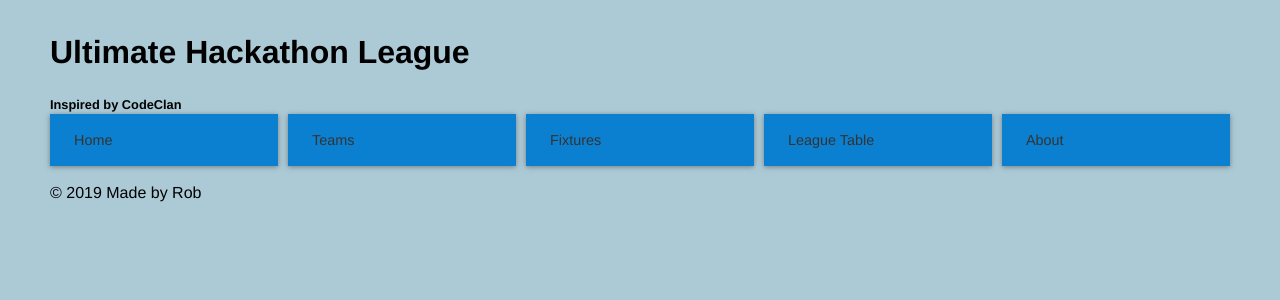
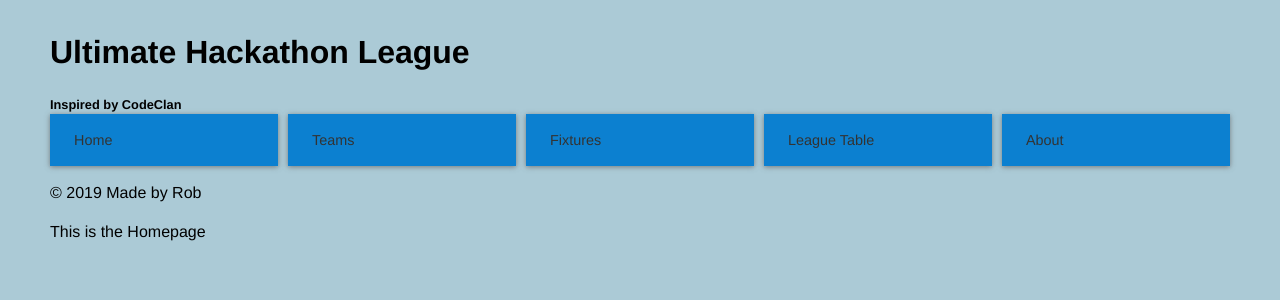
Before and after one commit to rcarmitage/codeclan_solo_project-sports_scoring_app_v3.0_javascript_vue, a Vue app: page / in a window 1280 px wide. Shown: the top 300 px of the page. Built offline with nearby package versions, Linux system fonts and the light colour scheme.

Commit message:
changes to Teams page, still doesn't display text

```diff
--- a/src/views/Home.vue
+++ b/src/views/Home.vue
@@ -1,6 +1,6 @@
 <template>
   <div id="app">
-
+    <p>This is the Homepage</p>
   </div>
 </template>
 
--- a/src/views/Teams.vue
+++ b/src/views/Teams.vue
@@ -1,5 +1,5 @@
 <template>
-  <div id="app">
+  <div class="teams">
     <Teams v-bind:teams="teams" />
   </div>
 </template>
```
Also changed, not shown: src/router/index.js (+3 -12 lines).
